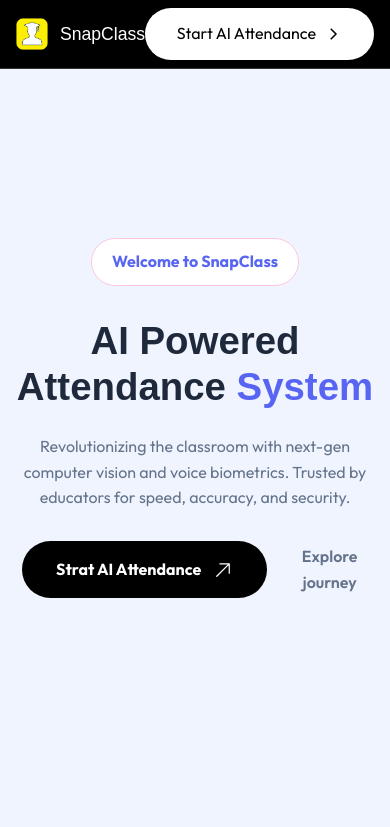
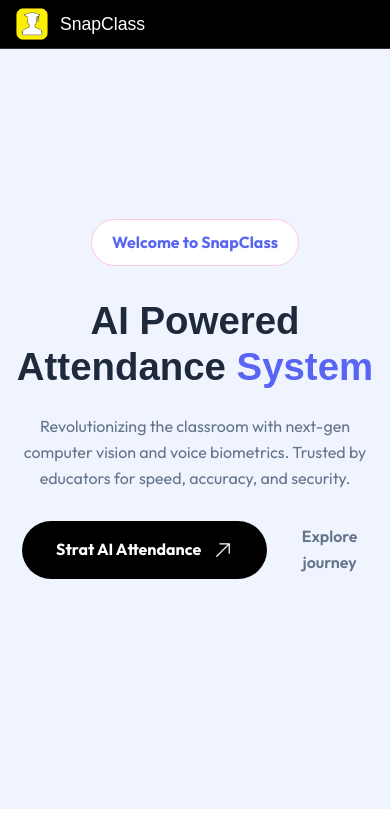
Before and after one commit to ravikantdss2018-jpg/snapClass-landing-page, a Flask app: page / in a window 390 px wide. Shown: the top 827 px of the page. Run offline with Flask 3, Linux system fonts and the light colour scheme; some web fonts are replaced.

Commit message:
Update style.css

```diff
--- a/static/css/style.css
+++ b/static/css/style.css
@@ -529,6 +529,9 @@ h4 {
     .nav-links{
         display: none;
     }
+    .btn-pill {
+    display: none;
+    }
 
     .hero{
         padding: 60px 16px;
```
